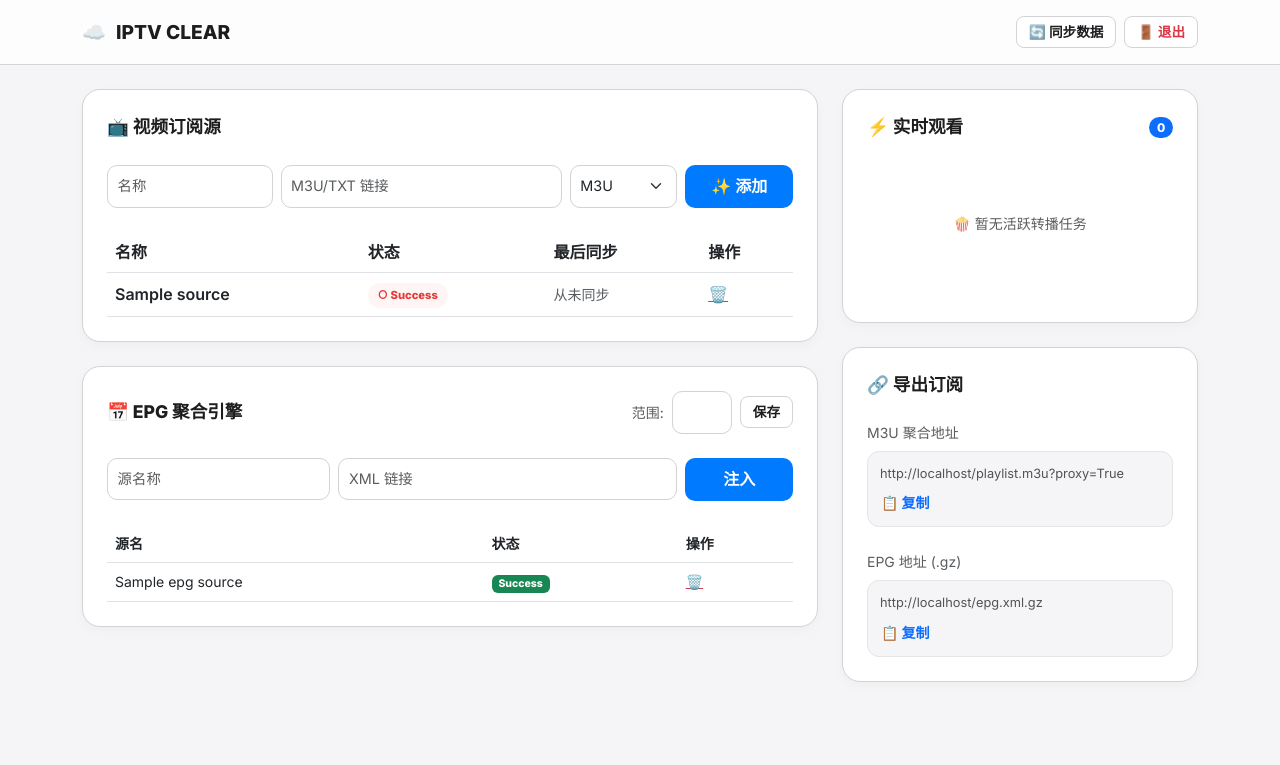
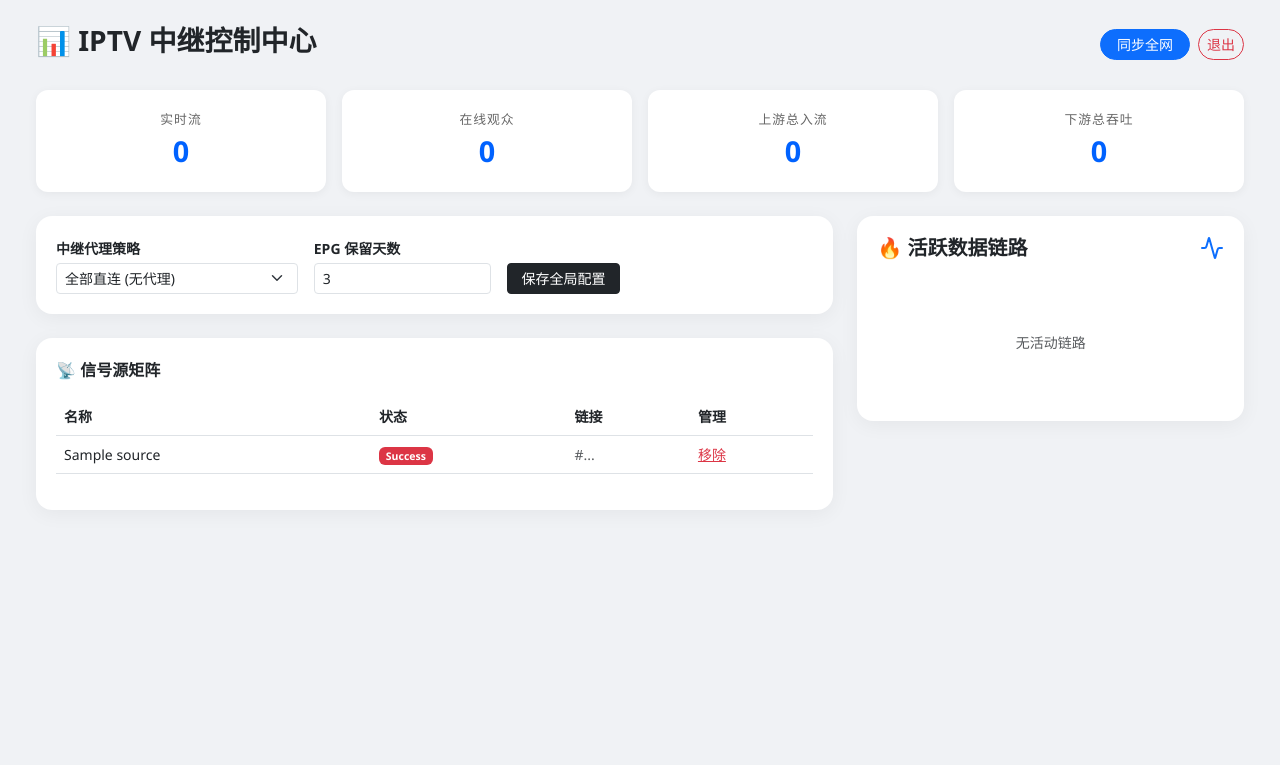
Before and after one commit to JE668/iptv-manager, a FastAPI app: template templates/index.html in a window 1280 px wide. Shown: the top 765 px of the page. Run offline with FastAPI, Linux system fonts and the light colour scheme; the template is opened without the code that fills it: most values are stand-ins (such as "Sample title", 1, 10 or a date in 2020); data that the repository does not hold is empty; parts of the project's set-up code (start-up, migrations or seed data) failed here and were passed over.

Commit message:
Update index.html

```diff
--- a/templates/index.html
+++ b/templates/index.html
@@ -3,254 +3,92 @@
 <head>
     <meta charset="UTF-8">
     <meta name="viewport" content="width=device-width, initial-scale=1.0">
-    <title>IPTV Manager | 简洁控制台</title>
+    <title>IPTV BI Dashboard</title>
     <link href="https://cdn.jsdelivr.net/npm/bootstrap@5.3.0/dist/css/bootstrap.min.css" rel="stylesheet">
-    <link href="https://fonts.googleapis.com/css2?family=Inter:wght@400;600;800&display=swap" rel="stylesheet">
     <script src="https://unpkg.com/lucide@latest"></script>
     <style>
-        :root {
-            --primary-color: #007aff; /* Apple Blue */
-            --bg-color: #f5f5f7;     /* Mac System Gray */
-            --card-bg: #ffffff;
-            --text-main: #1d1d1f;
-            --text-muted: #86868b;
-            --border-color: #d2d2d7;
-            --success-bg: #e8f5e9;
-            --success-text: #2e7d32;
-            --danger-bg: #fff5f5;
-            --danger-text: #e53935;
-        }
-
-        body {
-            background-color: var(--bg-color);
-            color: var(--text-main);
-            font-family: 'Inter', -apple-system, BlinkMacSystemFont, "Segoe UI", Roboto, sans-serif;
-            margin: 0;
-            padding-bottom: 60px;
-        }
-
-        /* 顶部导航 */
-        .navbar {
-            background-color: rgba(255, 255, 255, 0.8);
-            backdrop-filter: saturate(180%) blur(20px);
-            border-bottom: 1px solid var(--border-color);
-            padding: 0.8rem 0;
-            position: sticky;
-            top: 0;
-            z-index: 1000;
-        }
-
-        .navbar-brand {
-            font-weight: 800;
-            color: var(--text-main) !important;
-            display: flex;
-            align-items: center;
-            gap: 10px;
-            font-size: 1.2rem;
-        }
-
-        /* 卡片设计 */
-        .clean-card {
-            background: var(--card-bg);
-            border: 1px solid var(--border-color);
-            border-radius: 18px;
-            padding: 1.5rem;
-            margin-bottom: 1.5rem;
-            box-shadow: 0 4px 12px rgba(0, 0, 0, 0.03);
-        }
-
-        .card-title {
-            font-weight: 700;
-            font-size: 1.1rem;
-            margin-bottom: 1.5rem;
-            display: flex;
-            align-items: center;
-            gap: 10px;
-        }
-
-        /* 现代按钮 */
-        .btn-primary {
-            background-color: var(--primary-color);
-            border: none;
-            font-weight: 600;
-            border-radius: 10px;
-            padding: 0.6rem 1.5rem;
-            transition: all 0.2s ease;
-        }
-        .btn-primary:hover { transform: scale(1.02); background-color: #0062cc; }
-
-        .btn-action {
-            border-radius: 8px;
-            font-weight: 600;
-            font-size: 0.85rem;
-            padding: 5px 12px;
-            border: 1px solid var(--border-color);
-            background: #fff;
-            color: var(--text-main);
-        }
-
-        .form-control, .form-select {
-            border: 1px solid var(--border-color);
-            border-radius: 10px;
-            padding: 0.6rem;
-            font-size: 0.9rem;
-        }
-
-        /* 状态标签 */
-        .status-pill {
-            font-size: 0.7rem;
-            padding: 4px 10px;
-            border-radius: 20px;
-            font-weight: 700;
-            display: inline-flex;
-            align-items: center;
-            gap: 4px;
-        }
-        .status-pill.online { background: var(--success-bg); color: var(--success-text); }
-        .status-pill.offline { background: var(--danger-bg); color: var(--danger-text); }
-
-        /* 监控条目 */
-        .stream-item {
-            background: #fafafa;
-            border: 1px solid #eee;
-            border-radius: 14px;
-            padding: 15px;
-            margin-bottom: 15px;
-        }
-
-        .upstream-tag {
-            font-size: 0.65rem;
-            color: var(--text-muted);
-            background: #eee;
-            padding: 4px 8px;
-            border-radius: 6px;
-            display: block;
-            margin-top: 10px;
-            white-space: nowrap;
-            overflow: hidden;
-            text-overflow: ellipsis;
-        }
-
-        .link-copy-group {
-            background: #f5f5f7;
-            border-radius: 12px;
-            padding: 12px;
-            font-size: 0.8rem;
-            border: 1px solid #e5e5e7;
-        }
+        :root { --bi-blue: #0062ff; --bi-bg: #f0f2f5; --bi-card: #ffffff; }
+        body { background-color: var(--bi-bg); font-family: 'Segoe UI', system-ui, sans-serif; }
+        .kpi-card { background: #fff; border: none; border-radius: 12px; padding: 20px; box-shadow: 0 2px 10px rgba(0,0,0,0.05); }
+        .kpi-val { font-size: 1.8rem; font-weight: 800; color: var(--bi-blue); }
+        .kpi-label { font-size: 0.8rem; color: #666; text-transform: uppercase; letter-spacing: 1px; }
+        .glass-card { background: #fff; border: none; border-radius: 16px; padding: 20px; box-shadow: 0 4px 20px rgba(0,0,0,0.05); }
+        .stream-item { border: 1px solid #edf2f7; border-radius: 12px; padding: 15px; margin-bottom: 15px; background: #fff; }
+        .progress { height: 6px; border-radius: 10px; background: #edf2f7; }
+        .speed-tag { font-size: 0.75rem; font-weight: 700; }
+        .in-speed { color: #00a8ff; }
+        .out-speed { color: #fbc531; }
     </style>
 </head>
-<body>
+<body class="p-4">
 
-<nav class="navbar mb-4">
-    <div class="container">
-        <a class="navbar-brand" href="/">
-            <span>☁️</span> IPTV CLEAR
-        </a>
-        <div class="d-flex align-items-center gap-2">
-            <span id="check-status-text" class="small text-muted" style="display: none;">
-                <span class="spinner-border spinner-border-sm me-1 text-primary"></span>
-            </span>
-            <a href="/refresh" class="btn btn-action">🔄 同步数据</a>
-            <a href="/logout" class="btn btn-action text-danger">🚪 退出</a>
+<div class="container-fluid">
+    <!-- Header -->
+    <div class="d-flex justify-content-between align-items-center mb-4">
+        <h3 class="fw-bold">📊 IPTV 中继控制中心</h3>
+        <div class="d-flex gap-2">
+            <a href="/refresh" class="btn btn-primary btn-sm rounded-pill px-3">同步全网</a>
+            <a href="/logout" class="btn btn-outline-danger btn-sm rounded-pill">退出</a>
         </div>
     </div>
-</nav>
 
-<div class="container">
+    <!-- KPI Section -->
+    <div class="row g-3 mb-4 text-center">
+        <div class="col-md-3"><div class="kpi-card"><div class="kpi-label">实时流</div><div class="kpi-val" id="kpi-streams">0</div></div></div>
+        <div class="col-md-3"><div class="kpi-card"><div class="kpi-label">在线观众</div><div class="kpi-val" id="kpi-peers">0</div></div></div>
+        <div class="col-md-3"><div class="kpi-card"><div class="kpi-label">上游总入流</div><div class="kpi-val" id="kpi-in">0</div></div></div>
+        <div class="col-md-3"><div class="kpi-card"><div class="kpi-label">下游总吞吐</div><div class="kpi-val" id="kpi-out">0</div></div></div>
+    </div>
+
     <div class="row g-4">
-        <!-- 左侧 -->
+        <!-- Main Panel -->
         <div class="col-lg-8">
-            <div class="clean-card">
-                <div class="card-title">📺 视频订阅源</div>
-                <form action="/add_source" method="post" class="row g-2 mb-4">
-                    <div class="col-md-3"><input type="text" name="name" class="form-control" placeholder="名称" required></div>
-                    <div class="col-md-5"><input type="text" name="url" class="form-control" placeholder="M3U/TXT 链接" required></div>
-                    <div class="col-md-2">
-                        <select name="type" class="form-select">
-                            <option value="m3u">M3U</option>
-                            <option value="txt">TXT</option>
+            <!-- 代理与EPG设置 -->
+            <div class="glass-card mb-4">
+                <form action="/update_global_settings" method="post" class="row align-items-end g-3">
+                    <div class="col-md-4">
+                        <label class="small fw-bold mb-1">中继代理策略</label>
+                        <select name="proxy_mode" class="form-select form-select-sm">
+                            <option value="0">全部直连 (无代理)</option>
+                            <option value="1">按需代理 (仅udpxy/组播)</option>
+                            <option value="2">全量代理 (所有流量过Docker)</option>
                         </select>
                     </div>
-                    <div class="col-md-2"><button type="submit" class="btn btn-primary w-100">✨ 添加</button></div>
+                    <div class="col-md-3">
+                        <label class="small fw-bold mb-1">EPG 保留天数</label>
+                        <input type="number" name="epg_days" value="3" class="form-control form-control-sm">
+                    </div>
+                    <div class="col-md-2">
+                        <button type="submit" class="btn btn-dark btn-sm w-100">保存全局配置</button>
+                    </div>
                 </form>
+            </div>
+
+            <!-- 源管理 (略，同前但换成简洁风格) -->
+            <div class="glass-card">
+                <div class="card-title fw-bold mb-3">📡 信号源矩阵</div>
                 <div class="table-responsive">
-                    <table class="table align-middle mb-0">
-                        <thead><tr><th>名称</th><th>状态</th><th>最后同步</th><th>操作</th></tr></thead>
+                    <table class="table table-hover align-middle small">
+                        <thead><tr><th>名称</th><th>状态</th><th>链接</th><th>管理</th></tr></thead>
                         <tbody>
                             {% for s in sources %}
-                            <tr>
-                                <td class="fw-semibold">{{ s.name }}</td>
-                                <td>
-                                    <span class="status-pill {{ 'online' if s.status == 'Online' else 'offline' }}">
-                                        {{ '●' if s.status == 'Online' else '○' }} {{ s.status }}
-                                    </span>
-                                </td>
-                                <td class="text-muted small time-ago" data-time="{{ s.last_check }}">-</td>
-                                <td><a href="/delete/{{ s.id }}" class="text-danger" onclick="return confirm('确定删除吗？')">🗑️</a></td>
-                            </tr>
+                            <tr><td>{{ s.name }}</td><td><span class="badge bg-{{'success' if s.status=='Online' else 'danger'}}">{{s.status}}</span></td><td class="text-muted">{{ s.url[:40] }}...</td><td><a href="/delete/{{s.id}}" class="text-danger">移除</a></td></tr>
                             {% endfor %}
                         </tbody>
                     </table>
                 </div>
             </div>
-
-            <div class="clean-card">
-                <div class="d-flex justify-content-between align-items-center mb-4">
-                    <div class="card-title mb-0">📅 EPG 聚合引擎</div>
-                    <form action="/update_epg_settings" method="post" class="d-flex align-items-center gap-2">
-                        <span class="small text-muted">范围:</span>
-                        <input type="number" name="days" value="{{ epg_days }}" class="form-control form-control-sm" style="width: 60px;">
-                        <button type="submit" class="btn btn-action btn-sm">保存</button>
-                    </form>
-                </div>
-                <form action="/add_epg_source" method="post" class="row g-2 mb-4">
-                    <div class="col-md-4"><input type="text" name="name" class="form-control" placeholder="源名称" required></div>
-                    <div class="col-md-6"><input type="text" name="url" class="form-control" placeholder="XML 链接" required></div>
-                    <div class="col-md-2"><button type="submit" class="btn btn-primary w-100">注入</button></div>
-                </form>
-                <table class="table align-middle small mb-0">
-                    <thead><tr><th>源名</th><th>状态</th><th>操作</th></tr></thead>
-                    <tbody>
-                        {% for e in epg_sources %}
-                        <tr>
-                            <td>{{ e.name }}</td>
-                            <td><span class="badge {{ 'bg-success' if e.status == 'Success' else 'bg-warning' }}">{{ e.status }}</span></td>
-                            <td><a href="/delete_epg/{{ e.id }}" class="text-danger">🗑️</a></td>
-                        </tr>
-                        {% endfor %}
-                    </tbody>
-                </table>
-            </div>
         </div>
 
-        <!-- 右侧 -->
+        <!-- Real-time Monitor Panel -->
         <div class="col-lg-4">
-            <div class="clean-card">
-                <div class="d-flex justify-content-between align-items-center mb-4">
-                    <div class="card-title mb-0">⚡ 实时观看</div>
-                    <span class="badge bg-primary rounded-pill" id="active-count">0</span>
+            <div class="glass-card">
+                <div class="d-flex justify-content-between mb-4">
+                    <h5 class="fw-bold m-0">🔥 活跃数据链路</h5>
+                    <i data-lucide="activity" class="text-primary"></i>
                 </div>
                 <div id="stream-monitor">
-                    <div class="text-center py-5 text-muted small"><p>🍿 暂无活跃转播任务</p></div>
-                </div>
-            </div>
-
-            <div class="clean-card">
-                <div class="card-title">🔗 导出订阅</div>
-                <div class="mb-4">
-                    <label class="small text-muted mb-2 d-block">M3U 聚合地址</label>
-                    <div class="link-copy-group">
-                        <div id="m3u-link" class="text-break opacity-75">加载中...</div>
-                        <button class="btn btn-sm text-primary p-0 mt-2 fw-bold" onclick="copyText('m3u-link')">📋 复制</button>
-                    </div>
-                </div>
-                <div>
-                    <label class="small text-muted mb-2 d-block">EPG 地址 (.gz)</label>
-                    <div class="link-copy-group">
-                        <div id="epg-gz-link" class="text-break opacity-75">加载中...</div>
-                        <button class="btn btn-sm text-primary p-0 mt-2 fw-bold" onclick="copyText('epg-gz-link')">📋 复制</button>
-                    </div>
+                    <div class="text-center py-5 text-muted small">无活动链路</div>
                 </div>
             </div>
         </div>
@@ -258,57 +96,49 @@
 </div>
 
 <script>
-    function updateTimeLabels() {
-        const now = Math.floor(Date.now() / 1000);
-        document.querySelectorAll('.time-ago').forEach(el => {
-            const timestamp = parseFloat(el.getAttribute('data-time'));
-            if (!timestamp) { el.innerText = '从未同步'; return; }
-            const diff = now - timestamp;
-            if (diff < 60) el.innerText = '刚刚';
-            else el.innerText = Math.floor(diff/60) + ' 分钟前';
-        });
-    }
-
+    lucide.createIcons();
     async function fetchData() {
-        try {
         const res = await fetch('/api/status');
         const data = await res.json();
-            document.getElementById('check-status-text').style.display = data.is_checking ? 'block' : 'none';
-            document.getElementById('active-count').innerText = data.active_streams.length;
+
+        // 更新 KPI
+        document.getElementById('kpi-streams').innerText = data.kpis.stream_count;
+        document.getElementById('kpi-peers').innerText = data.kpis.peer_count;
+        document.getElementById('kpi-in').innerText = data.kpis.total_in;
+        document.getElementById('kpi-out').innerText = data.kpis.total_out;
 
         const monitor = document.getElementById('stream-monitor');
         if (data.active_streams.length === 0) {
-                monitor.innerHTML = `<div class="text-center py-5 text-muted small"><p>🍿 暂无活跃转播任务</p></div>`;
+            monitor.innerHTML = '<div class="text-center py-5 text-muted small">无活动链路</div>';
         } else {
-                monitor.innerHTML = data.active_streams.map(s => `
+            monitor.innerHTML = data.active_streams.map(s => {
+                const bufPer = s.buffer.split('/')[0];
+                return `
                 <div class="stream-item">
-                        <div class="d-flex justify-content-between align-items-center mb-1">
-                            <div class="fw-bold">${s.name}</div>
-                            <span class="text-primary small fw-bold">${s.client_count} 观众</span>
+                    <div class="d-flex justify-content-between align-items-center">
+                        <span class="fw-bold">${s.name}</span>
+                        <span class="badge bg-primary rounded-pill" style="font-size:0.6rem">${s.peers} PEERS</span>
                     </div>
-                        <div class="upstream-tag">${s.url}</div>
-                        <div class="d-flex gap-2 mt-2">
-                            <span class="badge-soft" style="background: #f0f4ff; color:#0052ff; font-size:0.65rem; padding: 2px 6px; border-radius:4px;">${s.info.res}</span>
-                            <span class="ms-auto fw-bold text-danger" style="font-size:0.8rem">📡 ${s.speed}</span>
+                    <div class="my-2 small text-muted text-truncate" style="font-size:0.65rem">${s.url}</div>
+
+                    <div class="d-flex justify-content-between mb-1 small">
+                        <span class="speed-tag in-speed">IN: ${s.in_speed}</span>
+                        <span class="speed-tag out-speed">OUT: ${s.out_speed}</span>
+                    </div>
+                    <div class="progress mb-2">
+                        <div class="progress-bar bg-info" role="progressbar" style="width: ${bufPer}%"></div>
+                    </div>
+                    <div class="d-flex justify-content-between" style="font-size:0.65rem">
+                        <span class="text-muted">缓存深度: ${s.buffer}</span>
+                        <span class="text-muted">${s.info.res} | ${s.info.codec}</span>
                     </div>
                 </div>
-                `).join('');
+            `}).join('');
         }
-        } catch (e) {}
     }
-
-    function copyText(id) {
-        const text = document.getElementById(id).innerText;
-        navigator.clipboard.writeText(text).then(() => alert("✅ 已复制到剪贴板"));
-    }
-
     const base = window.location.origin;
-    document.getElementById('m3u-link').innerText = base + '/playlist.m3u?proxy=True';
-    document.getElementById('epg-gz-link').innerText = base + '/epg.xml.gz';
-
-    setInterval(updateTimeLabels, 10000);
-    setInterval(fetchData, 3000);
-    updateTimeLabels(); fetchData();
+    setInterval(fetchData, 2500);
+    fetchData();
 </script>
 </body>
 </html>
```
Lines whose indentation alone changed are shown as unchanged.
